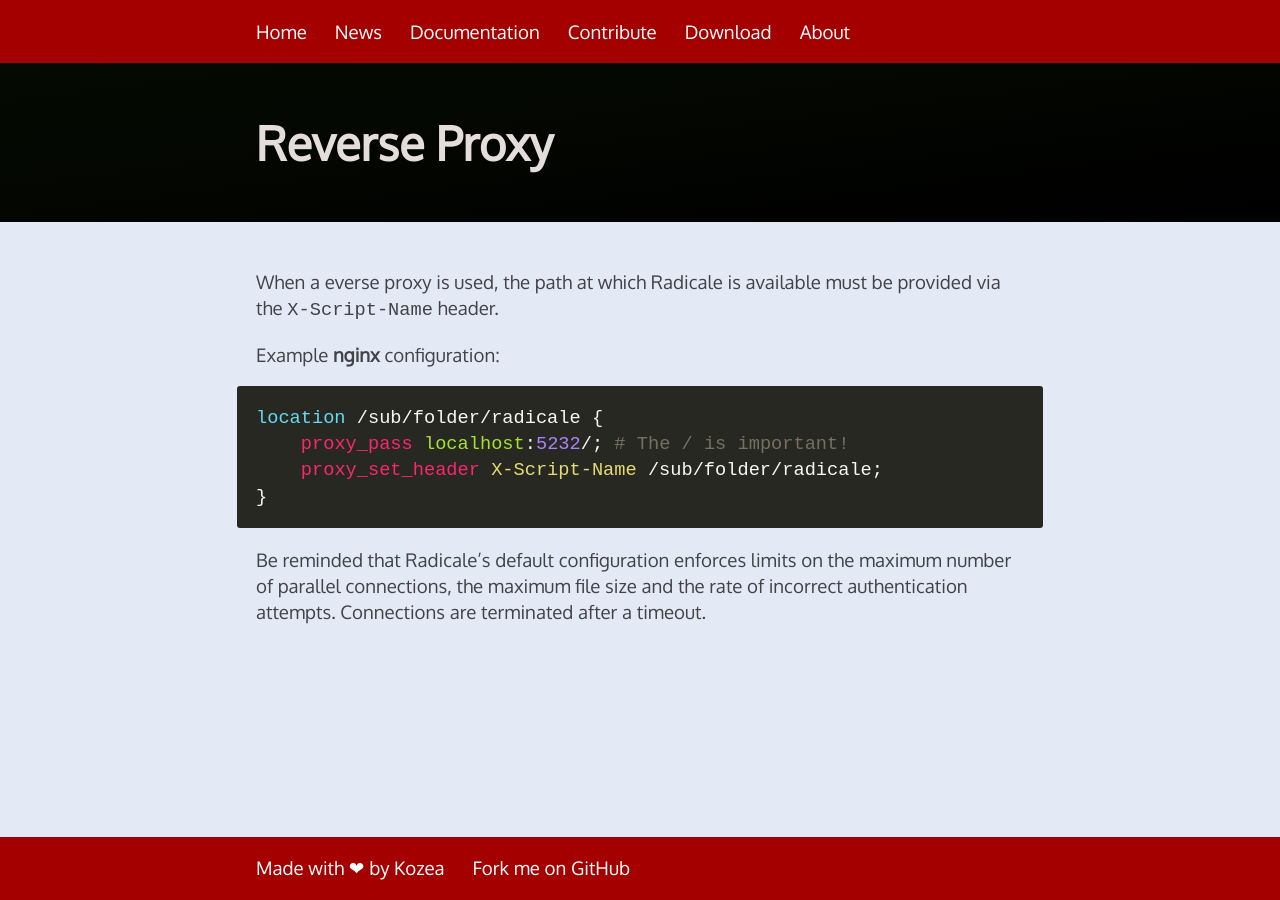
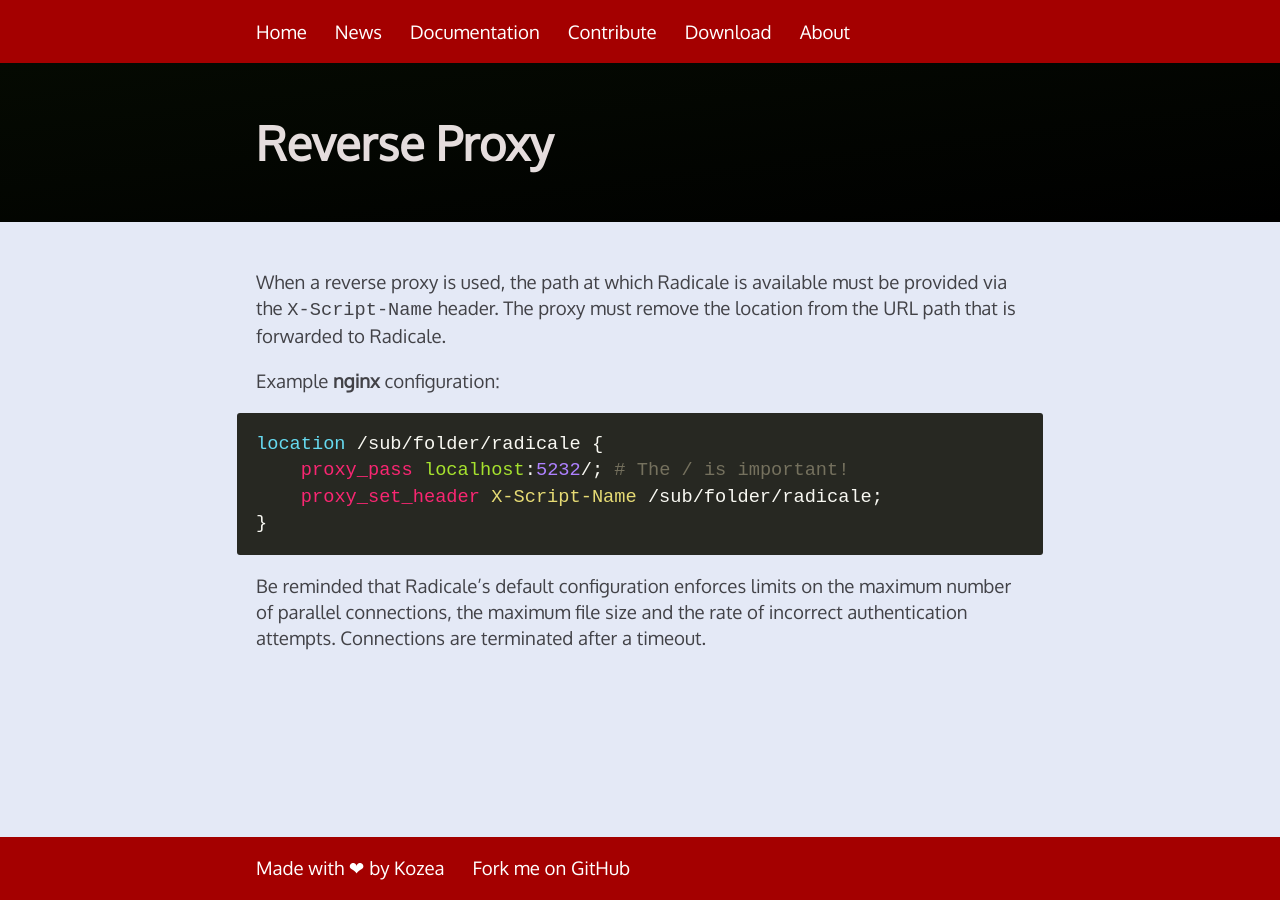
Before and after one commit to Kozea/Radicale, a Jekyll site: the page built from proxy.md, in a window 1280 px wide. Built offline with Jekyll 4.4.1, drawn with Linux system fonts in a browser that asks for light colours.

Commit message:
Improve reverse proxy documentation

````diff
--- a/proxy.md
+++ b/proxy.md
@@ -4,9 +4,9 @@
 permalink: /proxy/
 ---
 
-When a everse proxy is used, the path at which Radicale is available must
-be provided via the `X-Script-Name` header.
-
+When a reverse proxy is used, the path at which Radicale is available must
+be provided via the `X-Script-Name` header. The proxy must remove the location
+from the URL path that is forwarded to Radicale.
 
 Example **nginx** configuration:
 ```nginx
````
